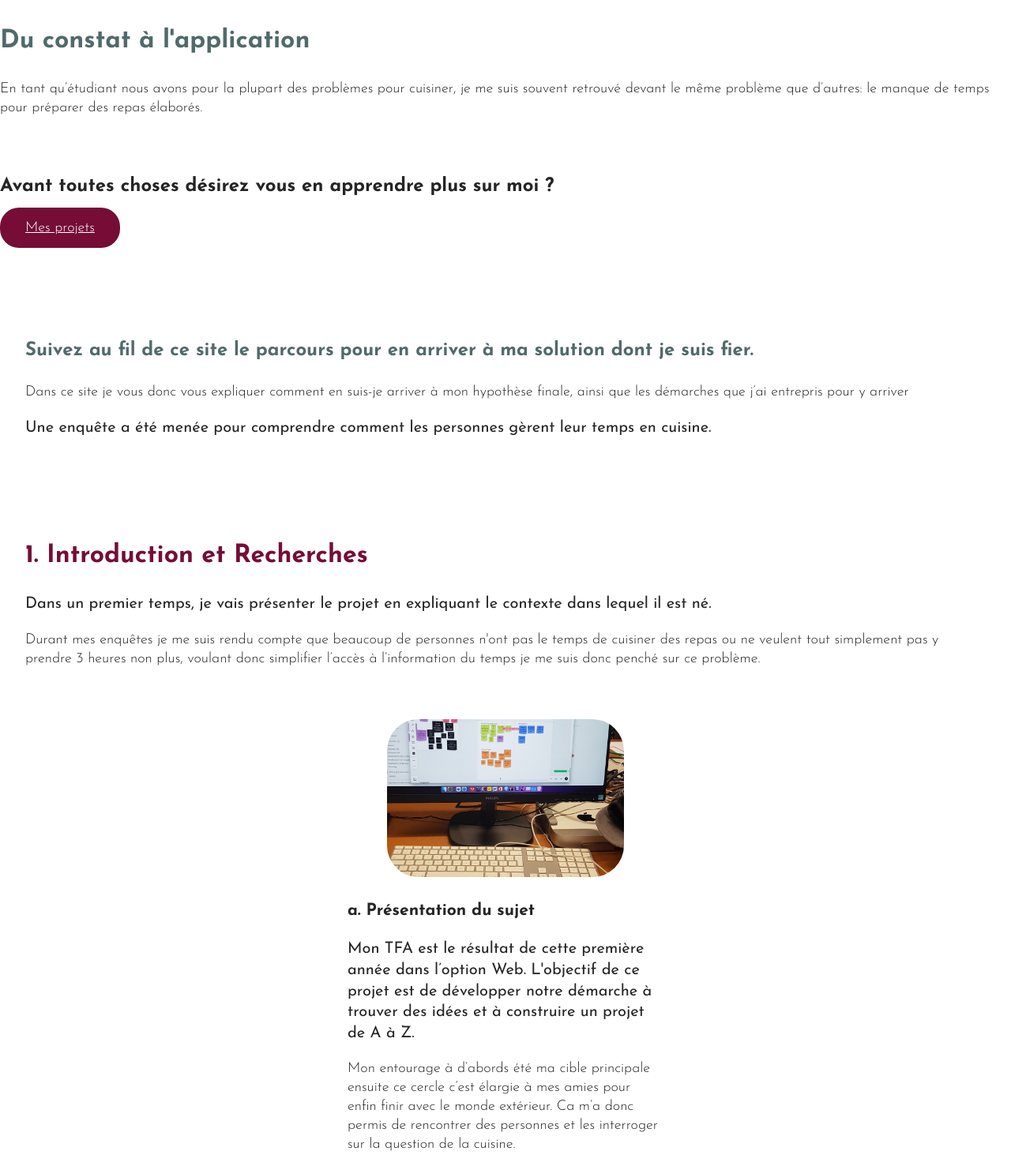
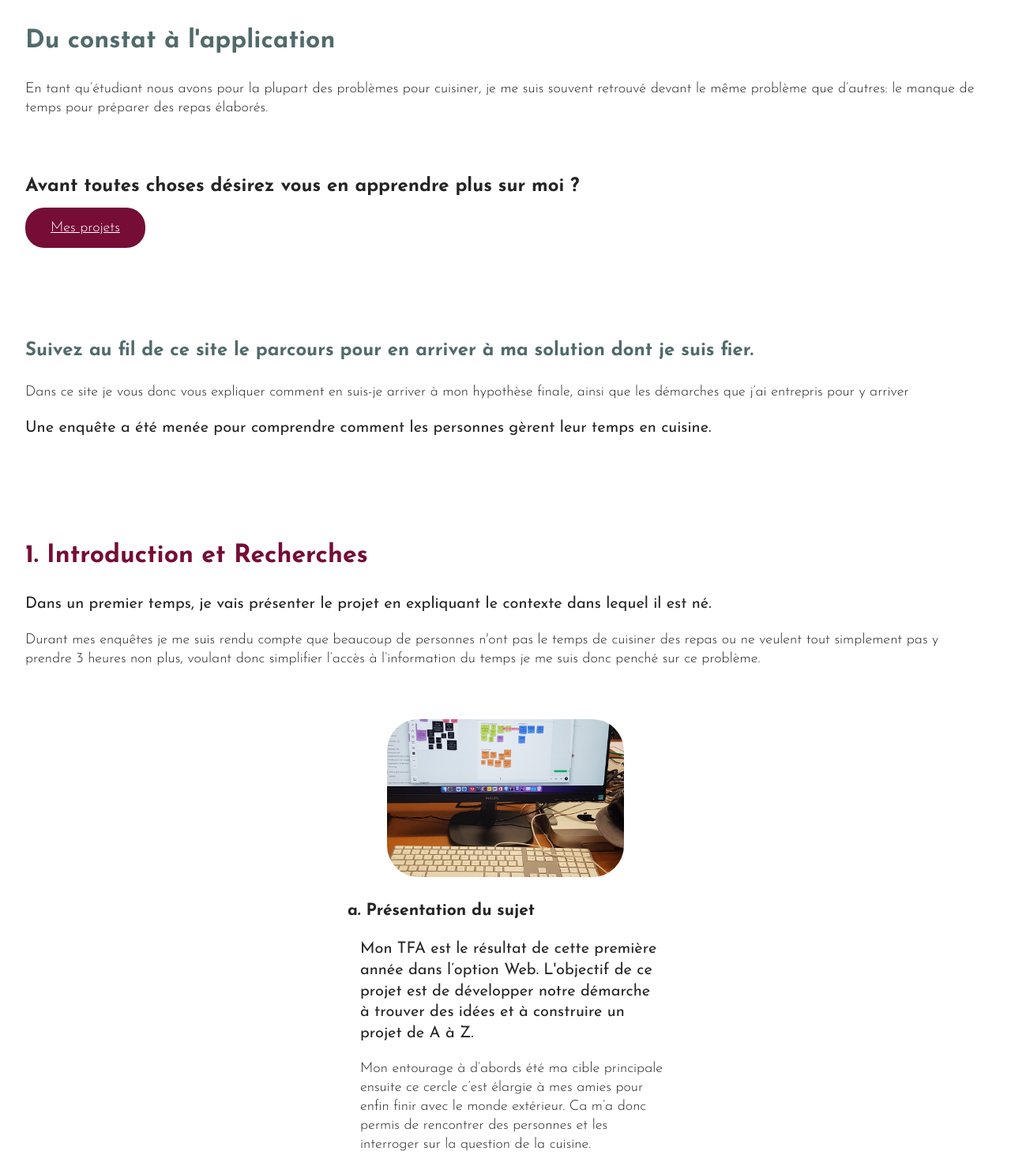
Before and after one commit to Aldriiss/tfaaout, a website: page src/index.html in a window 1280 px wide. Shown: the part 797-2274 px from the top of the page at 79% size. Drawn offline with nearby package versions, Linux system fonts and the light colour scheme; files that its build step writes are made by us from their sources.

Commit message:
décallages

```diff
--- a/src/styles/components/_intro.scss
+++ b/src/styles/components/_intro.scss
@@ -16,6 +16,10 @@
     width: 100%;
     max-width: 600px;
     border-radius: 60px;
+  }
+
+  &__text{
+    margin-left: 32px;
   }
 
   .h3{
--- a/src/styles/components/_recherches.scss
+++ b/src/styles/components/_recherches.scss
@@ -4,6 +4,10 @@
     text-align: center;
     margin-left: auto;
     margin-right: auto;
+
+    p{
+        margin-left: 16px;
+    }
 
     &__txt{
         text-align: left;
```
